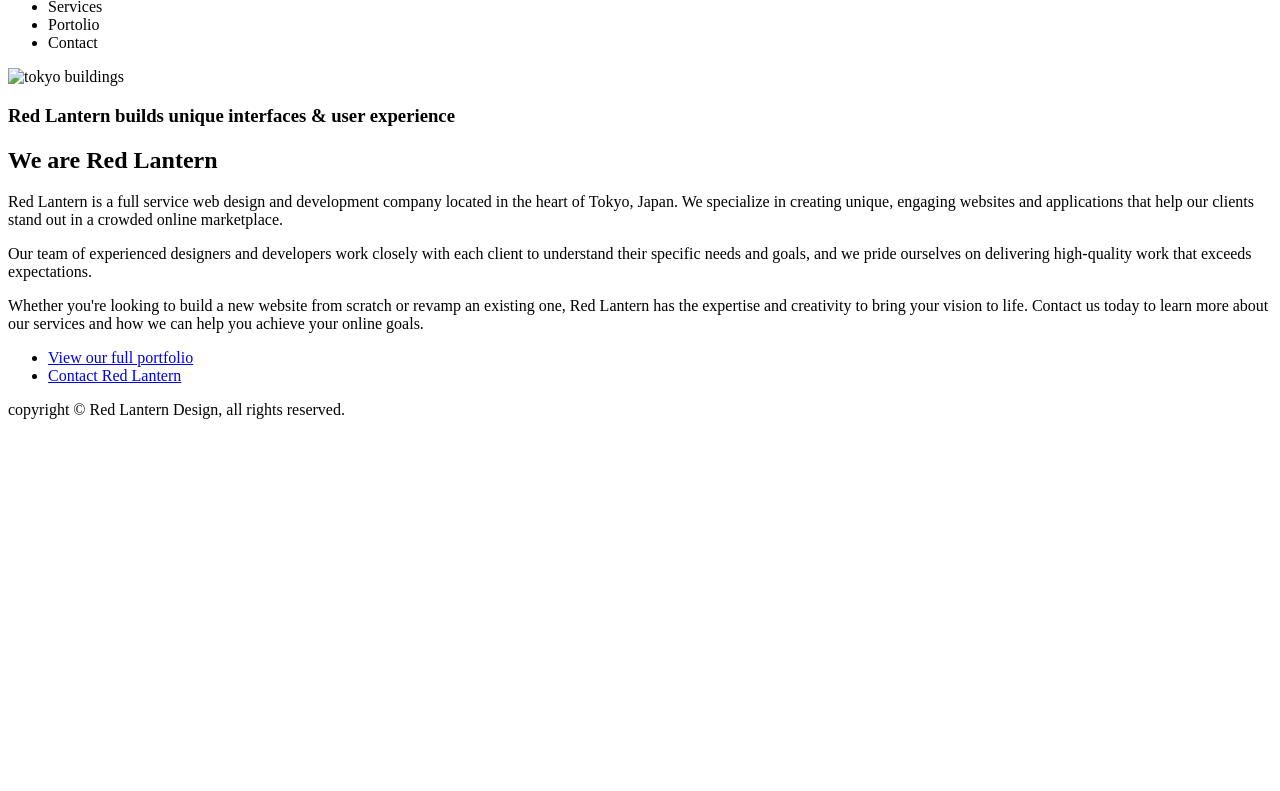
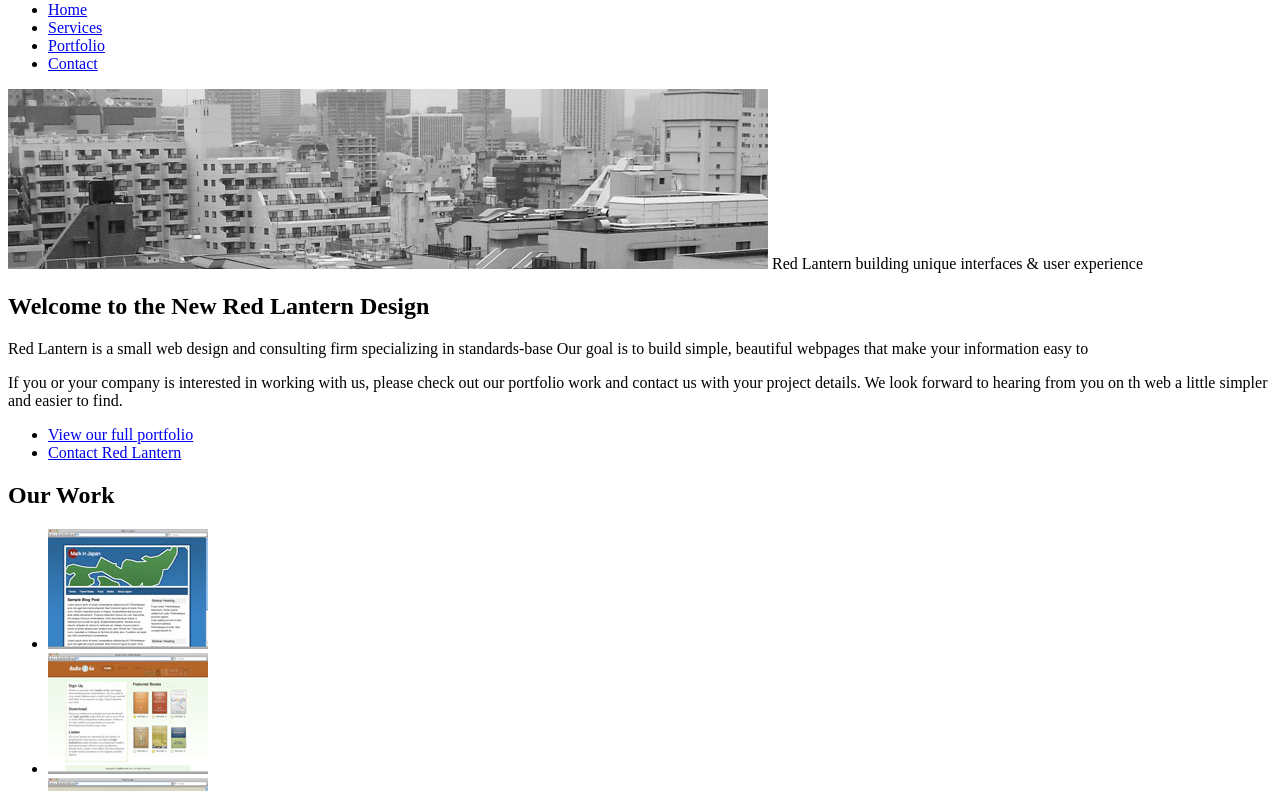
Before and after one commit to chxnlinh/website, a plain HTML site: page index.html in a window 1280 px wide. Shown: the part 100-891 px from the top of the page. Before the commit the page ends 800 px from the top, so only its background shows below. Drawn offline with Linux system fonts and the light colour scheme.

Commit message:
20250924

```diff
--- a/index.html
+++ b/index.html
@@ -1,48 +1,55 @@
-<!DOCTYPE html>
+<!DOCTYPE html">
 <html>
 
 <head>
-    <title>1411222013 Web</title>
+    <title>Red Lantern Design</title>
     <meta charset="UTF-8">
     <meta name="viewport" content="width=device-width, initial-scale=1.0">
     <meta http-equiv="X-UA-Compatible" content="ie=edge">
-    <link rel="stylesheet" href="css/styles.css" type="text/css" />
 </head>
 
 <body>
     <header id="masthead">
-        <h1><img alt="Red Lantern logo" crc="images/rl_logo.png"/></h1>
-            <ul id="nav">
-                <li><a class="active" title="Red Lantern home" herf="index.html">Home</a></li>
-                <li><a tittle="Design services" herf="services.html">Services</a></li>
-                <li><a tittle="Our work" herf="portfolio.html">Portolio</a></li>
-                <li><a tittle="Contact Red Lantern" herf="contact.html">Contact</a></li>
-            </ul>
+        <hl><img alt="Red Lantern logo" src="images/rl_logo.png" /></hl>
+        <ul id="nav">
+            <li><a class="active" title="Red Lantern home" href="index.html">Home</a></li>
+            <li><a title="Design services" href="services.html">Services</a></li>
+            <li><a title="Our work" href="portfolio.html">Portfolio</a></li>
+            <li><a title="Contact Red Lantern" href="contact.html">Contact</a></li>
+        </ul>
     </header>
-    <article id="mainContant">
+    <!-- <div > -->
+    <article id="mainContent">
         <section id="titleBar">
-            <img alt="tokyo buildings" src="images/tokyo.jpg"/>
-            <h1>Red Lantern builds unique interfaces <span class="amp">&amp;</span> user experience</h1>
+            <img alt="tokyo building" src="images/tokyo.jpg" />
+            <hl>Red Lantern building unique interfaces <span class="amp">&amp;</span> user experience
         </section>
         <section id="content">
-            <h2>We are Red Lantern</h2>
-            <p>Red Lantern is a full service web design and development company located in the heart of Tokyo, Japan. We
-                specialize in creating unique, engaging websites and applications that help our clients stand out in a
-                crowded online marketplace.</p>
-            <p>Our team of experienced designers and developers work closely with each client to understand their
-                specific needs and goals, and we pride ourselves on delivering high-quality work that exceeds
-                expectations.</p>
-            <p>Whether you're looking to build a new website from scratch or revamp an existing one, Red Lantern has
-                the expertise and creativity to bring your vision to life. Contact us today to learn more about our
-                services and how we can help you achieve your online goals.</p>
+            <h2>Welcome to the New Red Lantern Design</h2>
+            <p>Red Lantern is a small web design and consulting firm specializing in standards-base
+                Our goal is to build simple, beautiful webpages that make your information easy to </p>
+            <p>If you or your company is interested in working with us, please check out our portfolio
+                work and contact us with your project details. We look forward to hearing from you
+                on th web a little simpler and easier to find.</p>
             <ul id="link-list">
                 <li><a title="View our portfolio" href="#">View our full portfolio</a></li>
                 <li><a title="Contact Red Lantern" href="#">Contact Red Lantern</a></li>
             </ul>
         </section>
+        <section id="sidebar">
+            <h2>Our Work</h2>
+            <ul id="port">
+                <li><img alt="comp0" src="images/markinjapan.jpg" /></li>
+                <li><img alt="comp1" src="images/a2g.jpg" /></li>
+                <li><img alt="comp2" src="images/foobar.jpg" /></li>
+                <li><img alt="comp3" src="images/rpm.jpg" /></li>
+            </ul>
+        </section>
+        <footer id="footer">
+            <p>Copyright &copy; Red Lantern Design, all right reserved</p>
+        </footer>
     </article>
-    <footer id="footer">
-        <p>copyright &copy; Red Lantern Design, all rights reserved.</p>
-    </footer>
+    <!-- </div> -->
 </body>
+
 </html>
```
Also changed, not shown: images/a2g.jpg (added), images/body_bg.gif (added), images/foobar.jpg (added), images/markinjapan.jpg (added), images/rl_logo.png (added), images/rpm.jpg (added), images/tagline_bg.gif (added), images/tokyo.jpg (added).
